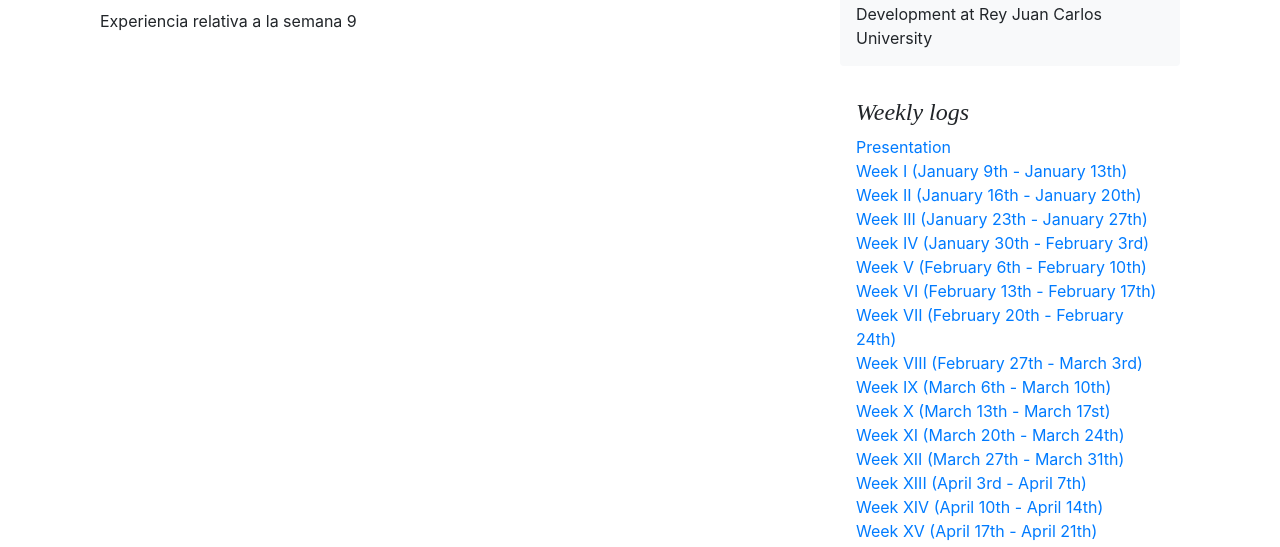
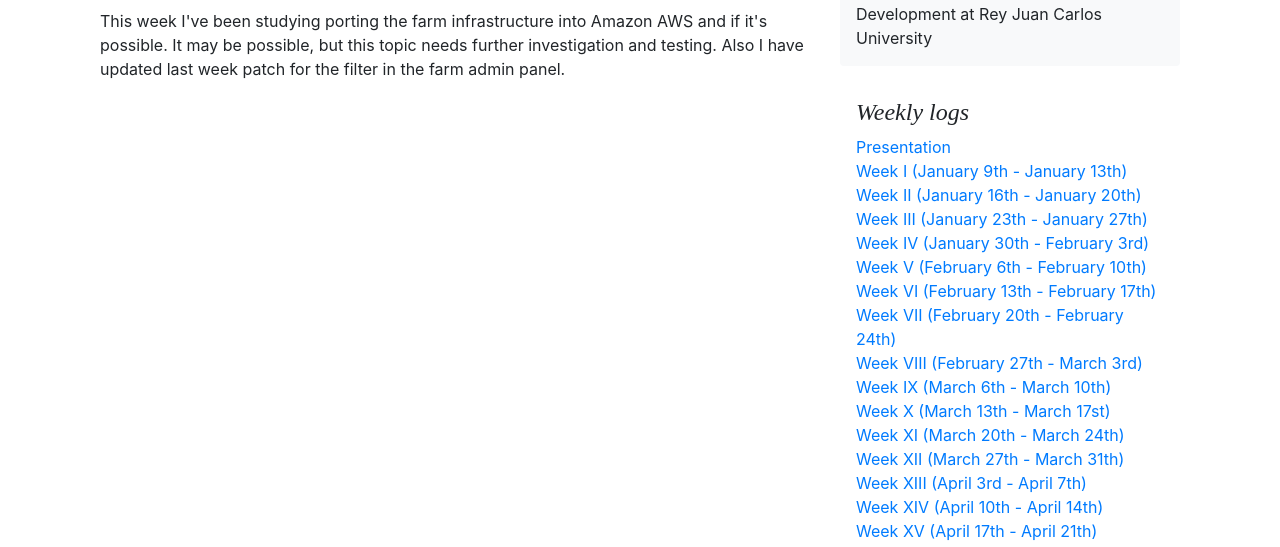
Before and after one commit to TheRoboticsClub/2023-upe-carlos-del-aguila, a plain HTML site: page docs/post_9.html in a window 1280 px wide. Shown: the part 232-779 px from the top of the page. Drawn offline with Linux system fonts and the light colour scheme.

Commit message:
update post semana 9

```diff
--- a/docs/post_9.html
+++ b/docs/post_9.html
@@ -43,7 +43,7 @@
                         <h2 class="blog-post-title">Week IX (March 6th - March 10th)</h2>
                         <p class="blog-post-meta">Fecha aquí, 2023 by <a href="#">Carlos del Águila</a></p>
 
-                        <p>Experiencia relativa a la semana 9</p>
+                        <p>This week I've been studying porting the farm infrastructure into Amazon AWS and if it's possible. It may be possible, but this topic needs further investigation and testing. Also I have updated last week patch for the filter in the farm admin panel.</p>
                     </div>
 
                 </div>
```
